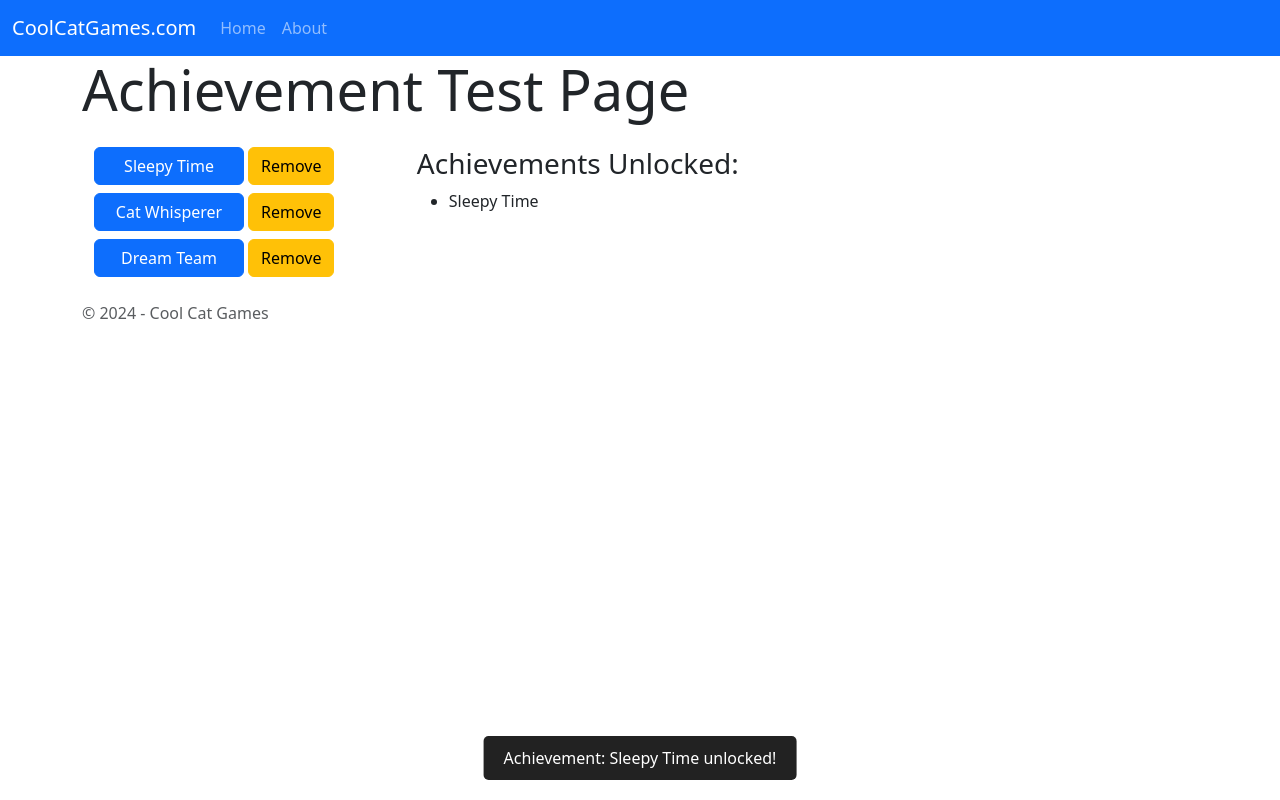
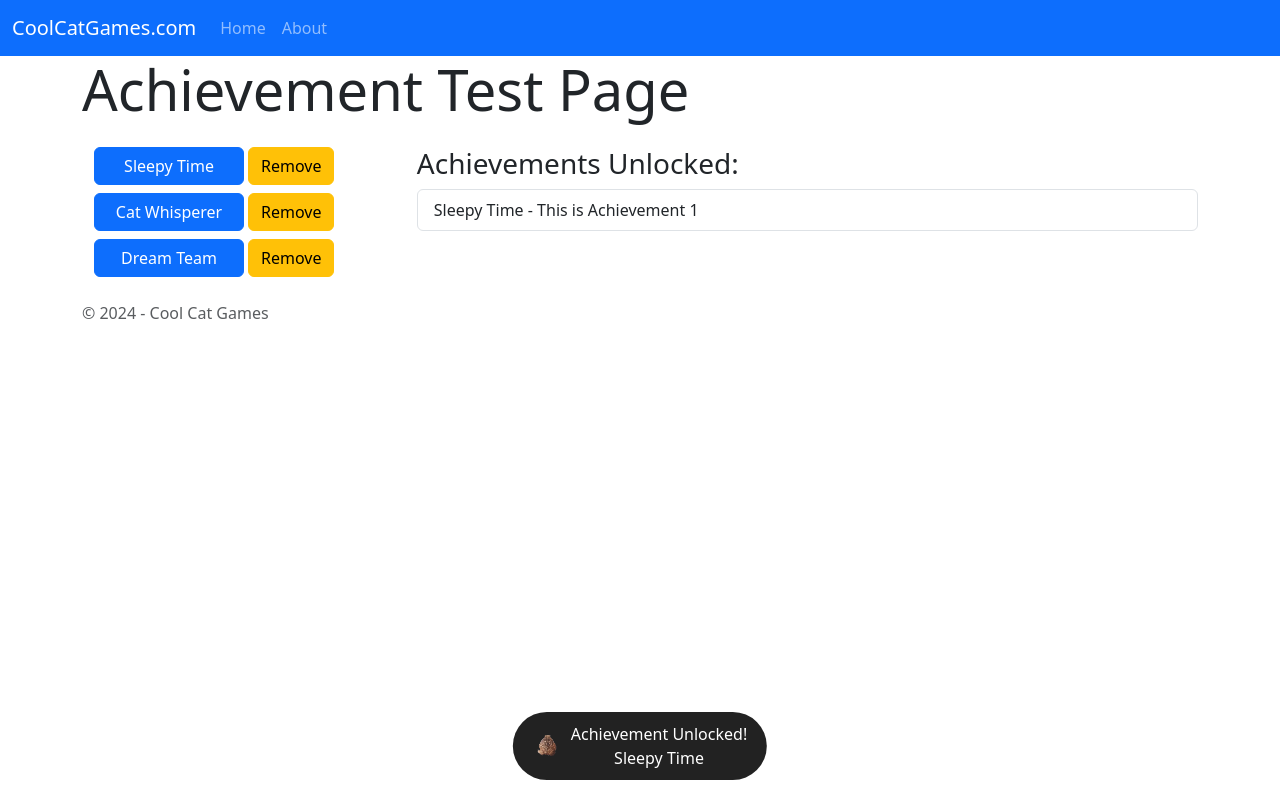
Before and after one commit to Syyren/Combined_CPRO2221_CPRO2501_Group_Repo, a React (Create React App) app in the folder frontend/: page /achievements in a window 1280 px wide. Both pictures are taken after a click on the button "Sleepy Time". Built offline with nearby package versions, Linux system fonts and the light colour scheme.

Commit message:
added temporary achievement icon, improved css.

```diff
--- a/frontend/src/components/achievements/AchievementNotification.css
+++ b/frontend/src/components/achievements/AchievementNotification.css
@@ -7,9 +7,22 @@
     background-color: #222222;
     color: #ffffff;
     padding: 10px 20px;
-    border-radius: 5px;
+    border-radius: 40px;
     opacity: 0;
     transition: opacity 0.3s ease-in-out;
+}
+
+.iconBox
+{
+    display: flex;
+    justify-content: center;
+    align-items: center;
+}
+
+img
+{
+    width: 30px;
+    height: 30px;
 }
 
 .notification.show
--- a/frontend/src/components/achievements/AchievementNotification.js
+++ b/frontend/src/components/achievements/AchievementNotification.js
@@ -1,5 +1,6 @@
 import React, { useState, useEffect } from 'react';
 import './AchievementNotification.css';
+import frog from './images/frog-spin-frog.gif';
 
 //this component takes in the achievementName in order to render the notification
 const AchievementNotification = ({ achievementName }) =>
@@ -19,8 +20,20 @@ const AchievementNotification = ({ achievementName }) =>
   }, [achievementName]);
 
   return (
-    <div className={`notification ${showNotification ? 'show' : ''}`}>
-      Achievement: {achievementName} unlocked!
+    <div className={`text-center notification ${showNotification ? 'show' : ''}`}>
+      <div className='d-flex'>
+        <div
+        className='justify-content-center me-2 iconBox'
+        >
+          <img
+          src={frog}
+          alt='frog spinning gif'
+          ></img>
+        </div>
+        <div>
+          Achievement Unlocked! <br /> {achievementName}
+        </div>
+      </div>
     </div>
   );
 };
--- a/frontend/src/pages/AchievementTest.js
+++ b/frontend/src/pages/AchievementTest.js
@@ -103,10 +103,12 @@ export default function AchievementTest()
 
                 <div className="achievementsUnlocked">
                     <h3>Achievements Unlocked:</h3>
-                    <ul>
+                    <ul className="list-group">
                         {[...achievements].map((achievement, index) => (
-                            <li key={index}>
-                                {achievement.achievementName}
+                            <li
+                            className="list-group-item d-flex justify-content-between align-items-center"
+                            key={index}>
+                                {achievement.achievementName} - {achievement.achievementDescription}
                             </li>
                         ))}
                     </ul>
```
Also changed, not shown: frontend/src/components/achievements/images/frog-spin-frog.gif (added).
